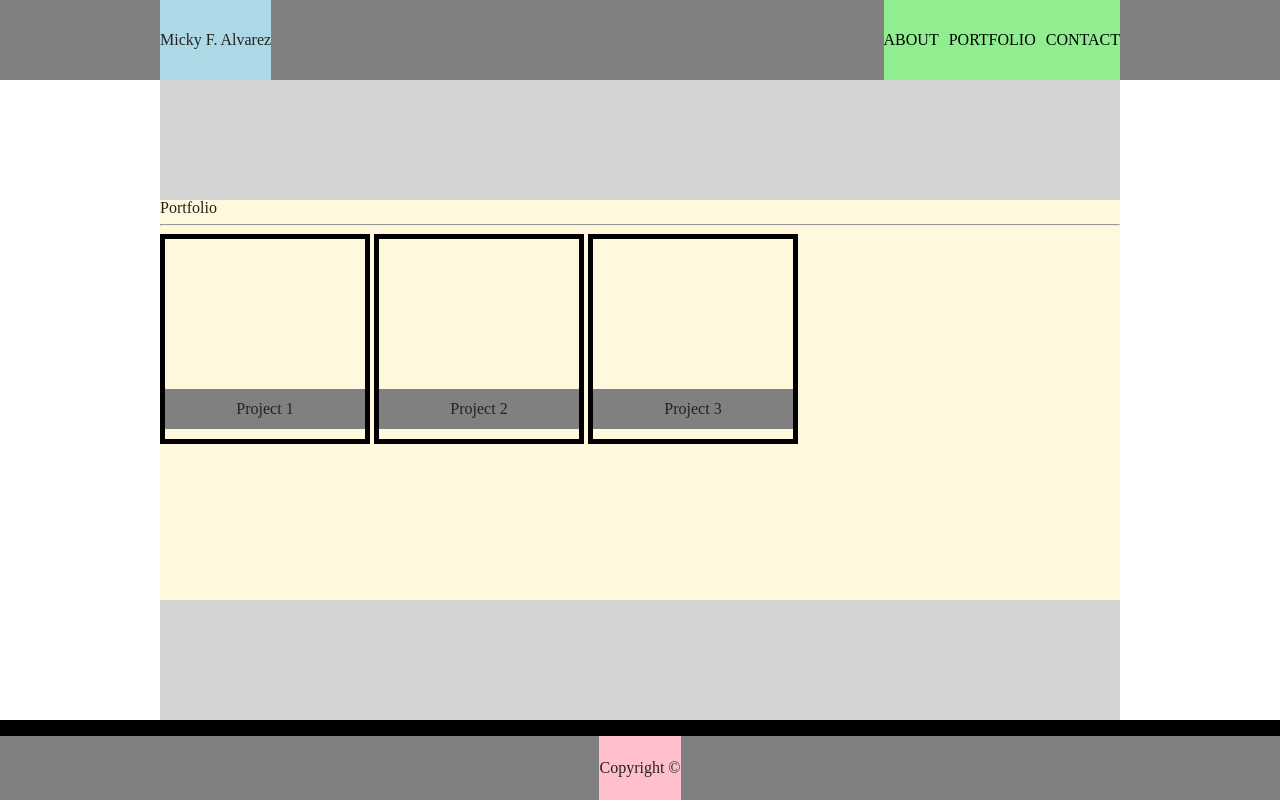
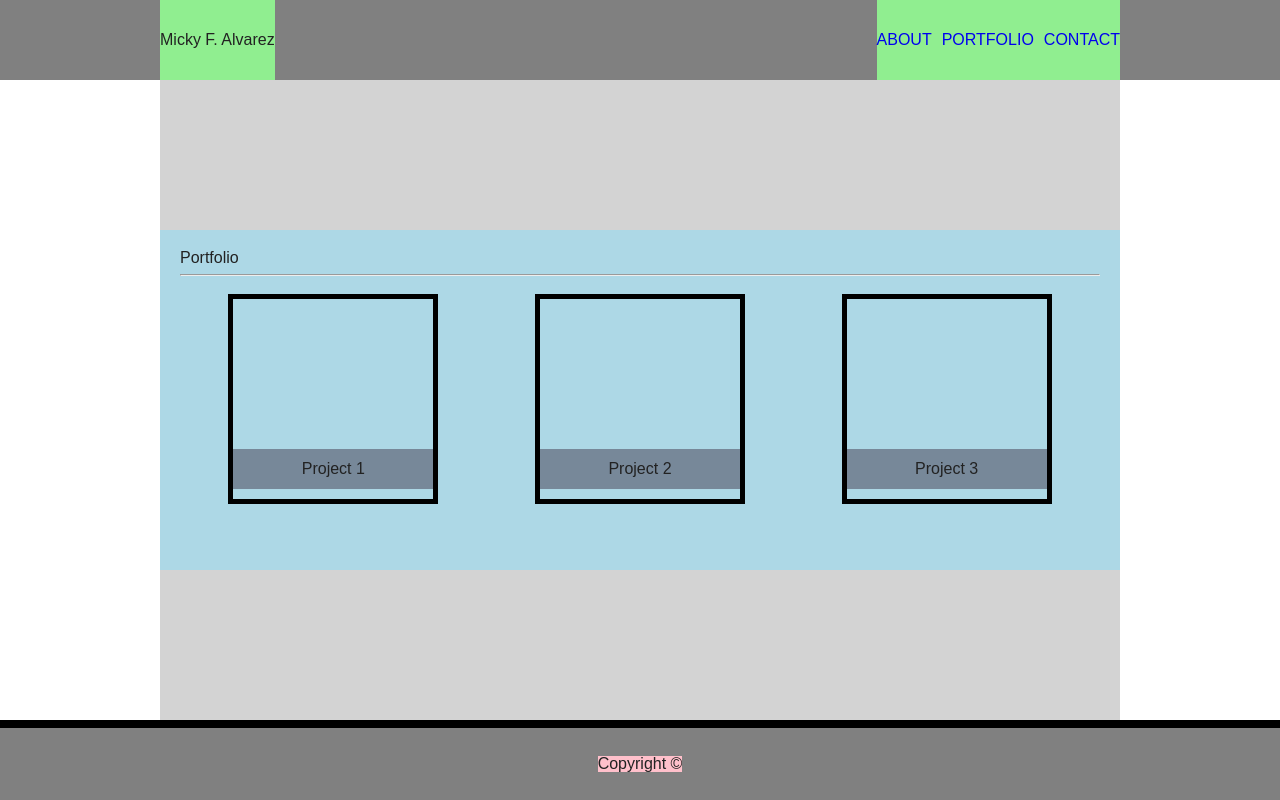
Before and after one commit to awwmicky/basic-portfolio, a plain HTML site: page PATH/portfolio.html in a window 1280 px wide. Drawn offline with Linux system fonts and the light colour scheme.

Commit message:
second draft

```diff
--- a/CSS/header-footer.css
+++ b/CSS/header-footer.css
@@ -1,79 +1,50 @@
-body {
-    /* background-image: url('../IMG/photo-1439792675105-701e6a4ab6f0.jpg'); */
-    background-size: fill;
-    background-position: center;
-    background-repeat: no-repeat;
-    /* height: 100vh; */
-}
-
-
 header {
     background: gray;
     width: 100%;
     height: 10vh;
 }
+
 header .wrapper {
-    margin: auto;
+    display: flex;
+    justify-content: space-between;
+    align-items: center;
     max-width: 960px;
     height: 100%;
+    margin: 0 auto;
 }
-    div.title-name {
-        background: lightblue;
-        display: table;
-        float: left;
+    h1, nav {
+        background: lightgreen;
+        display: flex;
+        justify-content: center;
+        align-items: center;
         height: 100%;
+    }
+        nav ul {
+            display: flex;
+        }
 
-    }
-        h1.name {
-            display: table-cell;
-            vertical-align: middle;
-            text-align: center;
+        nav li:not(:last-child) {
+            margin-right: 10px;
         }
-    nav.navbar {
-        background: lightgreen;
-        display: table;
-        height: 100%;
-        float: right;
-        vertical-align: middle;
-    }
-        a.nav-link {
-            color: #000;
-            display: table-cell;
-            vertical-align: middle;
+        nav a {
             text-decoration: none;
-        }
-        .nav-link:hover {
-            color: #fff;
-        }
-        .nav-link:not(:last-child) {
-            padding-right: 10px;
         }
 
 
-
 footer {
+    border-top: 1vh solid black;
     background: gray;
     width: 100%;
-    height: 10vh;
+    height: 9vh;  /* fix */
 }
 footer .wrapper {
+    display: flex;
+    justify-content: center;
+    align-items: center;
     width: 100%;
     height: 100%;
 }
-    div.color-bar {
-        background: black;
-        width: 100%;
-        height: 2vh;
+    footer span {
+        background: pink;
+        /* padding-bottom: 5px; */
     }
-    div.copyright {
-        background: pink;
-        display: table;
-        margin: auto;
-        height: 8vh;
-    }
-    .copyright span
-    {
-        display: table-cell;
-        vertical-align: middle;
-        text-align: center;
-    }
--- a/CSS/style.css
+++ b/CSS/style.css
@@ -1,21 +1,24 @@
+body {
+    font-family: Arial, Helvetica, sans-serif;
+}
+
 main#about-page,
-main#portfoilio-page,
+main#portfolio-page,
 main#contact-page
 {
-    background: lightgrey;
-    position: relative;
-    margin: auto;
+    background: lightgray;
+    display: flex;
+    justify-content: center;
+    align-items: center;
     max-width: 960px;
-    height: 80vh;
+    min-height: 80vh;
+    margin: 0 auto;
 }
 section.float-container {
-        background: cornsilk;
-        position: absolute;
+    background: lightblue;
     width: 100%;
-        min-height: 400px;
-        top: 50%;
-        left: 50%;
-        transform: translate(-50%, -50%);
+    min-height: 300px;
+    padding: 20px;
 }
 
 
@@ -24,41 +27,44 @@ main#contact-page
     float: left;
     width: 100px;
     height: auto;
-    margin: 10px;
+    margin: 0 10px 10px 0;
 }
 
 
 
-/* .project-container {
-    text-align: center;
-} */
+.portfolio .project-container {
+    display: flex;
+    justify-content: space-around;
+    flex-wrap: wrap;
+    width: 100%;
+}
     .portfolio .projects {
         border: 5px solid black;
-    display: inline-block;
+        display: flex;
+        flex-flow: column;
+        justify-content: flex-end;
         width: 200px;
         height: 200px;
+        margin: 10px;
     }
     .projects .sub-title {
-        display: table;
-        background: gray;
-        width: 100%;
+        background: lightslategray;
+        display: flex;
+        justify-content: center;
+        align-items: center;
+        width: auto;
         height: 5vh;
-        margin: 75% 0 0 0;
-    }
-    .sub-title h3 {
-        display: table-cell;
-        vertical-align: middle;
-        text-align: center;
+        margin-bottom: 10px;
     }
 
 
 
-/* .contact-form {
-    text-align: center;
-} */
-input#name,
-input#email,
-textarea#message
-{
+#name,
+#email,
+#message {
     width: 99%;
 }
+
+#message {
+    height: 20vh;
+}
--- a/PATH/portfolio.html
+++ b/PATH/portfolio.html
@@ -12,17 +12,23 @@
 <body>
     <header>
         <div class="wrapper">
-            <div class="title-name">
             <h1 class="name">Micky F. Alvarez</h1>
-            </div>
             <nav class="navbar">
+                <ul>
+                    <li>
                         <a class="nav-link" href="../">ABOUT</a>
-                <a class="nav-link" href="../PATH/portfoilio.html">PORTFOLIO</a>
+                    </li>
+                    <li>
+                        <a class="nav-link" href="../PATH/portfolio.html">PORTFOLIO</a>
+                    </li>
+                    <li>
                         <a class="nav-link" href="../PATH/contact.html">CONTACT</a>
+                    </li>
+                </ul>
             </nav>
         </div>
     </header>
-    <main id="portfoilio-page">
+    <main id="portfolio-page">
         <section class="portfolio float-container">
             <h2>Portfolio</h2>
             <hr>
@@ -47,10 +53,7 @@
     </main>
     <footer>
         <div class="wrapper">
-                <div class="color-bar"></div>
-                <div class="copyright">
             <span>Copyright ©</span>
-                </div>
         </div>
     </footer>
 </body>
```
Also changed, not shown: PATH/contact.html (+8 -5 lines), index.html (+13 -10 lines), IMG/photo-1439792675105-701e6a4ab6f0.jpg (deleted), IMG/photo-1473081556163-2a17de81fc97.jpg (deleted), IMG/photo-1484387436194-cf7cb70800ce.jpg (deleted), IMG/photo-1512514076443-1eef59c260b0.jpg (deleted), notes.txt. Lines whose indentation alone changed are shown as unchanged.
